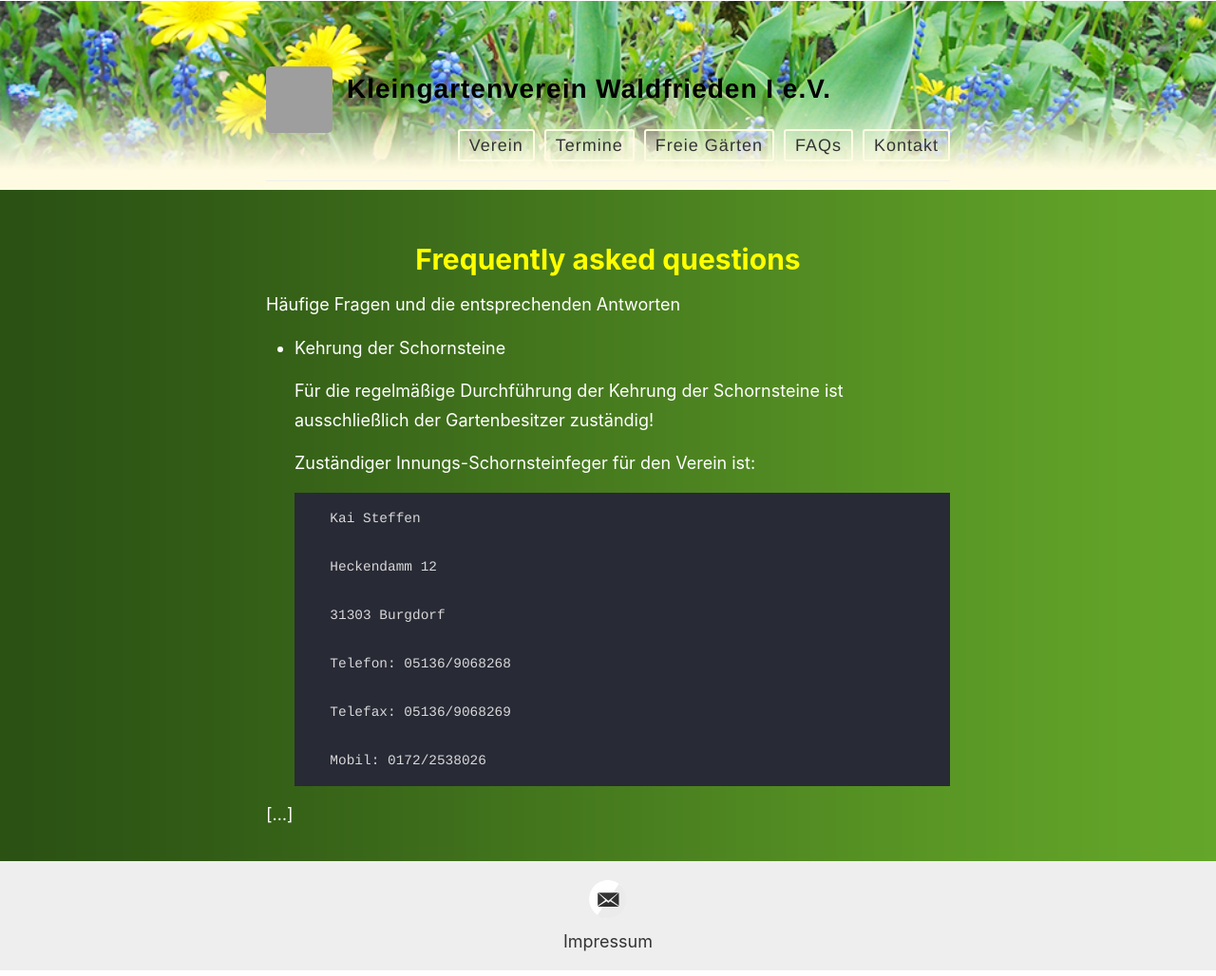
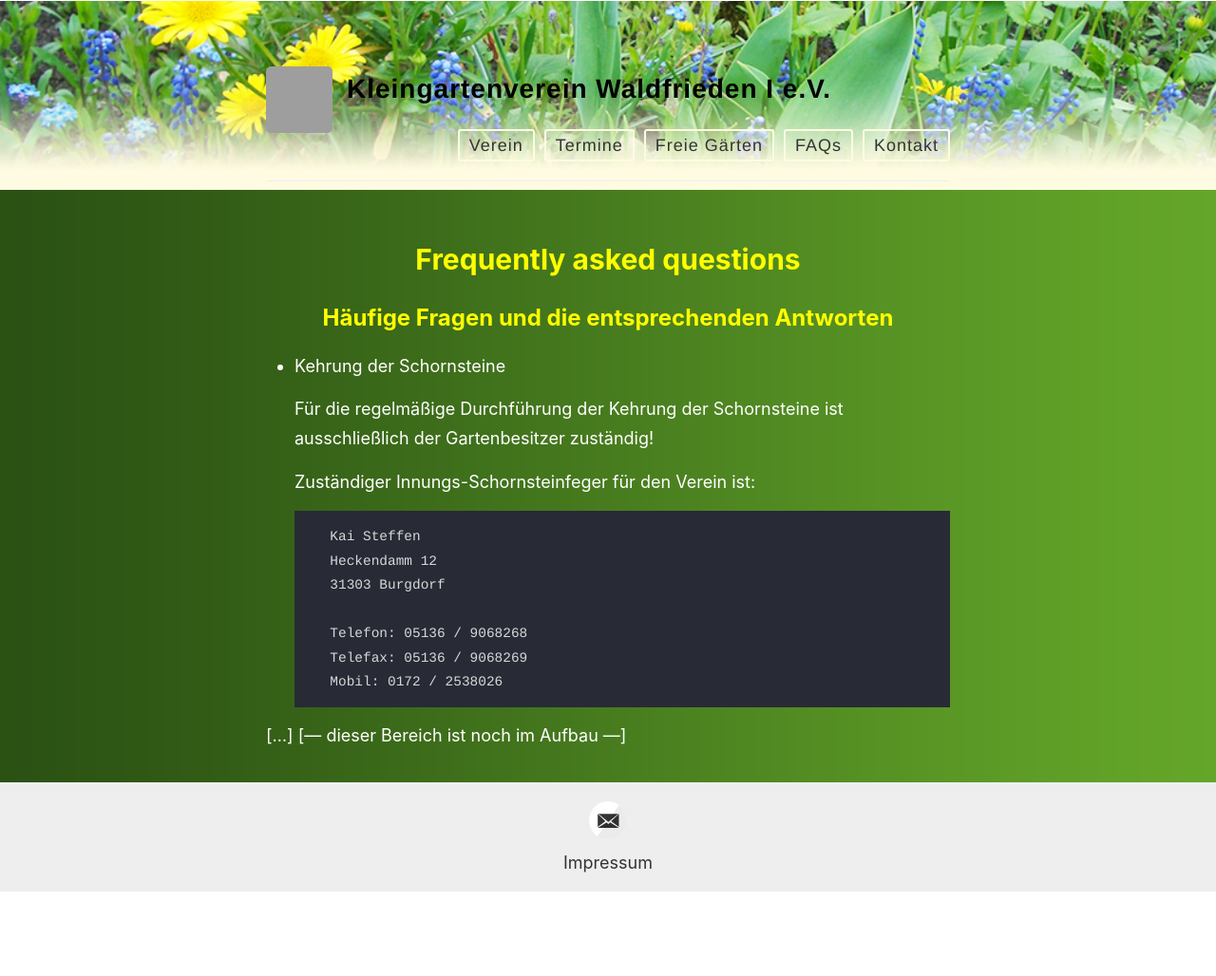
Before and after one commit to der-Frankie/kgv-website-dev.github.io, a Jekyll site: the page built from _pages/faqs.md, in a window 1280 px wide. Shown: the whole page at 95% size. Built offline with Jekyll 4.4.1, drawn with Linux system fonts in a browser that asks for light colours; after the commit the page ends 945 px from its top, so only the background shows below that; grey boxes are pictures that could not be loaded.

Commit message:
faqs: finetuning

```diff
--- a/_pages/faqs.md
+++ b/_pages/faqs.md
@@ -4,7 +4,7 @@ title: Frequently asked questions
 permalink: /faqs/
 ---
 
-Häufige Fragen und die entsprechenden Antworten
+## Häufige Fragen und die entsprechenden Antworten
 
 * Kehrung der Schornsteine
 
@@ -13,15 +13,12 @@ Häufige Fragen und die entsprechenden Antworten
     Zuständiger Innungs-Schornsteinfeger für den Verein ist:
 
         Kai Steffen
-
         Heckendamm 12
-
         31303 Burgdorf
 
-        Telefon: 05136/9068268
-
-        Telefax: 05136/9068269
-
-        Mobil: 0172/2538026
+        Telefon: 05136 / 9068268
+        Telefax: 05136 / 9068269
+        Mobil: 0172 / 2538026
 
 [...]
+[--- dieser Bereich ist noch im Aufbau ---]
```
